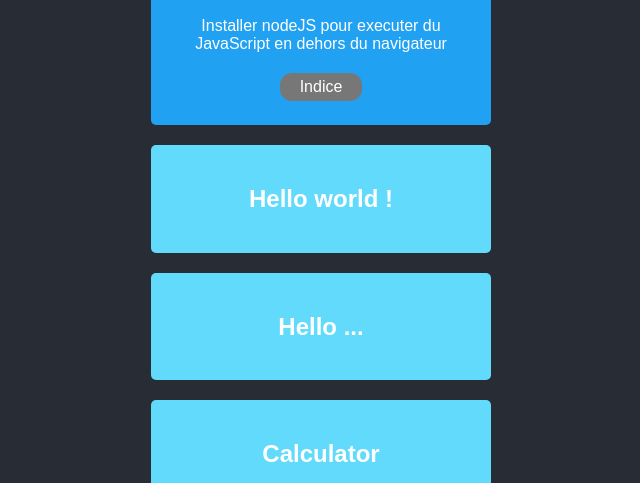
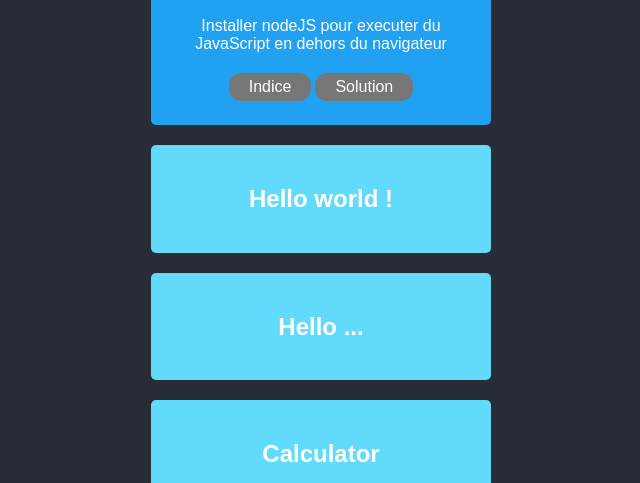
Before and after one commit to fredericBui/devExplorer, a plain HTML site: page index.html in a window 1280 px wide. Shown: the part 317-800 px from the top of the page, without its empty margins (319-959 px from the left). Drawn offline with Linux system fonts and the light colour scheme.

Commit message:
feat: add link to solutions

```diff
--- a/index.html
+++ b/index.html
@@ -94,10 +94,14 @@
                 }
                 missionContent.innerHTML += `<p>${element.description}</p>`;
                 const missionHintElement = document.createElement('div');
-                missionHintElement.innerHTML = `<button onclick="(displayHint(this))">Indice</button>`;
-                missionHintElement.innerHTML += `<p style='display:none' class='hint'>${element.concept}</p>`;
+                if (key != missionsNumber - 1) {
+                    missionHintElement.innerHTML = `<button onclick="(displayHint(this))">Indice</button>`;
+                    missionHintElement.innerHTML += `<p style='display:none' class='hint'>${element.concept}</p>`;
+
+                    missionHintElement.innerHTML += `<button onclick="(getSolution())">Solution</button>`;
+                }
                 missionContent.appendChild(missionHintElement);
-                missionElement.addEventListener('click',(event)=>{
+                missionElement.addEventListener('click', (event) => {
                     console.log(`Mission ${key + 1} clicked`);
                     console.log(currentMission);
                     document.getElementById(`mission-${currentMission}`).classList.remove('focus');
@@ -128,8 +132,18 @@
             });
         }
 
-        function displayHint(element){
+        function displayHint(element) {
             element.nextSibling.style.display = "block"
+        }
+
+        function getSolution() {
+            // download the solution 'mission1.js' in the folder solutions
+            const link = document.createElement('a');
+            link.href = `./solutions/mission${currentMission}.js`;
+            link.download = `mission${currentMission}.js`;
+            document.body.appendChild(link);
+            link.click();
+
         }
 
         displayMission();
--- /dev/null
+++ b/solutions/mission1.js
@@ -0,0 +1 @@
+console.log("Hello, World!");
```
